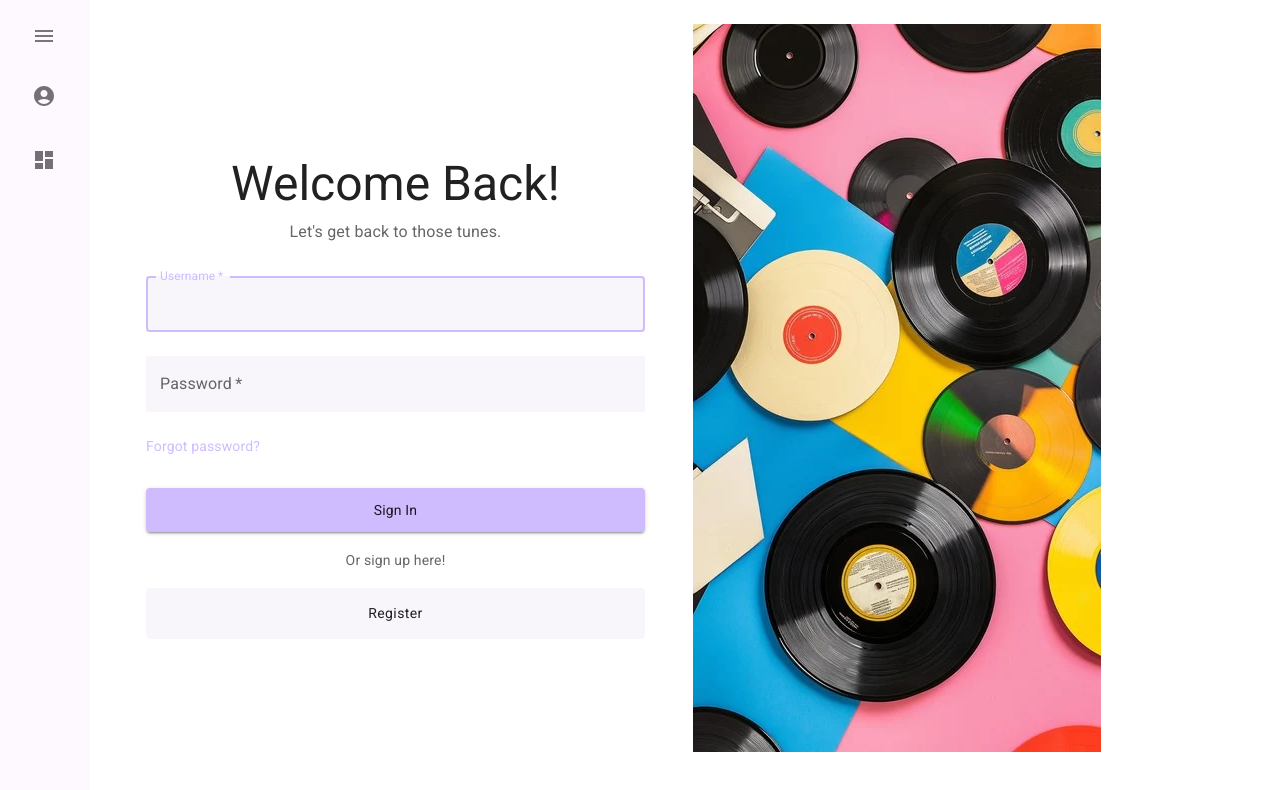
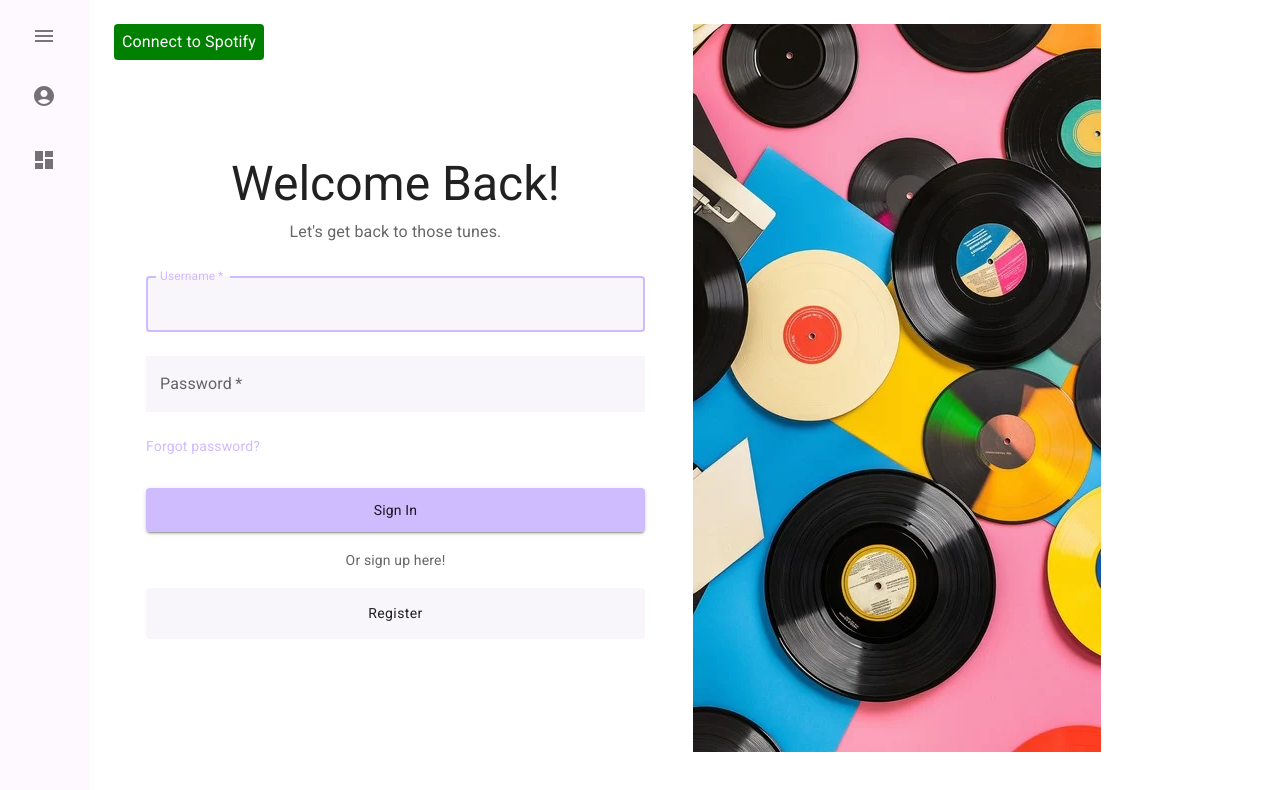
Before and after one commit to kadelk04/Spinterest, a React (Create React App) app in the folder frontend/: page /login in a window 1280 px wide. Shown: the top 790 px of the page. Built offline with nearby package versions, Linux system fonts and the light colour scheme; no server answers.

Commit message:
need to fix spotify btn redirect

```diff
--- a/frontend/src/components/common/SignupModal.tsx
+++ b/frontend/src/components/common/SignupModal.tsx
@@ -7,6 +7,7 @@ import {
   Typography,
   Paper,
 } from '@mui/material';
+import { SpotifyLoginButton } from '../data/SpotifyAuth';
 
 interface SignupModalProps {
   open: boolean;
@@ -17,6 +18,7 @@ export const SignupModal = ({ open, setOpen }: SignupModalProps) => {
   const [username, setUsername] = useState('');
   const [password, setPassword] = useState('');
   const [verifyPassword, setVerifyPassword] = useState('');
+  const [connectedToSpotify, setConnectedToSpotify] = useState(false);
   const [error, setError] = useState('');
   const [loading, setLoading] = useState(false);
 
@@ -44,6 +46,21 @@ export const SignupModal = ({ open, setOpen }: SignupModalProps) => {
     } finally {
       setLoading(false);
     }
+  };
+
+  const handleSpotifyConnect = () => {
+    // Logic to handle Spotify connection
+    setConnectedToSpotify(true);
+  };
+
+  const isFormValid = () => {
+    return (
+      username !== '' &&
+      password !== '' &&
+      verifyPassword !== '' &&
+      password === verifyPassword &&
+      connectedToSpotify
+    );
   };
 
   return (
@@ -92,6 +109,7 @@ export const SignupModal = ({ open, setOpen }: SignupModalProps) => {
             required={true}
             onChange={(e) => setVerifyPassword(e.target.value)}
           />
+          <SpotifyLoginButton />
           <Box
             sx={{
               display: 'flex',
--- a/frontend/src/components/data/SpotifyAuth.tsx
+++ b/frontend/src/components/data/SpotifyAuth.tsx
@@ -9,13 +9,14 @@ export const SpotifyLoginButton: FunctionComponent = () => {
     <Button
       sx={{
         color: 'white',
+        bgcolor: 'green',
         '&:hover': {
-          bgcolor: '#3F51B5',
+          bgcolor: 'lightgreen',
         },
       }}
       href={AUTH_URL}
     >
-      <Typography sx={{ textTransform: 'none' }}>Login with Spotify</Typography>
+      <Typography sx={{ textTransform: 'none' }}>Connect to Spotify</Typography>
     </Button>
   );
 };
--- a/frontend/src/components/pages/Dashboard.tsx
+++ b/frontend/src/components/pages/Dashboard.tsx
@@ -5,16 +5,18 @@ import { Search } from '@mui/icons-material';
 import { Responsive as ResponsiveGridLayout } from 'react-grid-layout';
 import { getLayouts } from '../data/layoutGenerator';
 
+import { SpotifyLoginButton } from '../data/SpotifyAuth';
+
 import { returnWidgets, Widget } from '../data/playlistUtils';
+import { set } from 'mongoose';
 
 export const Dashboard = () => {
   const [widgets, setWidgets] = React.useState<Widget[]>([]);
 
-  const spotToken = localStorage.getItem('spotify_token');
-
-  if (!spotToken) {
-    window.location.replace('http://localhost:3000/login');
-  }
+  // const [spotToken, setSpotToken] = useState<string | null>(null);
+  // useEffect(() => {
+  //   setSpotToken(localStorage.getItem('spotify_token'));
+  // }, []);
 
   useEffect(() => {
     returnWidgets().then((widgets) => {
@@ -54,6 +56,7 @@ export const Dashboard = () => {
         }}
       />
       <Typography>Dashboard</Typography>
+      {/* {spotToken ? null : <SpotifyLoginButton />} */}
       <ResponsiveGridLayout
         className="layout"
         layouts={layouts}
--- a/frontend/src/components/pages/Login.tsx
+++ b/frontend/src/components/pages/Login.tsx
@@ -42,7 +42,7 @@ export const Login = () => {
         },
         body: JSON.stringify({ username, password }),
       });
-
+      console.log('this worked');
       console.log('Response:', response.statusText);
       if (response.ok) {
         const data = await response.json();
```
